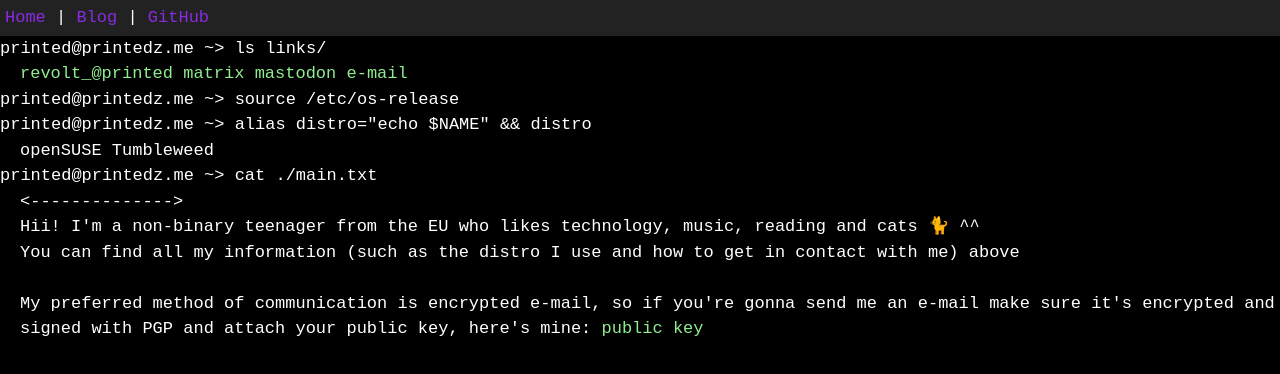
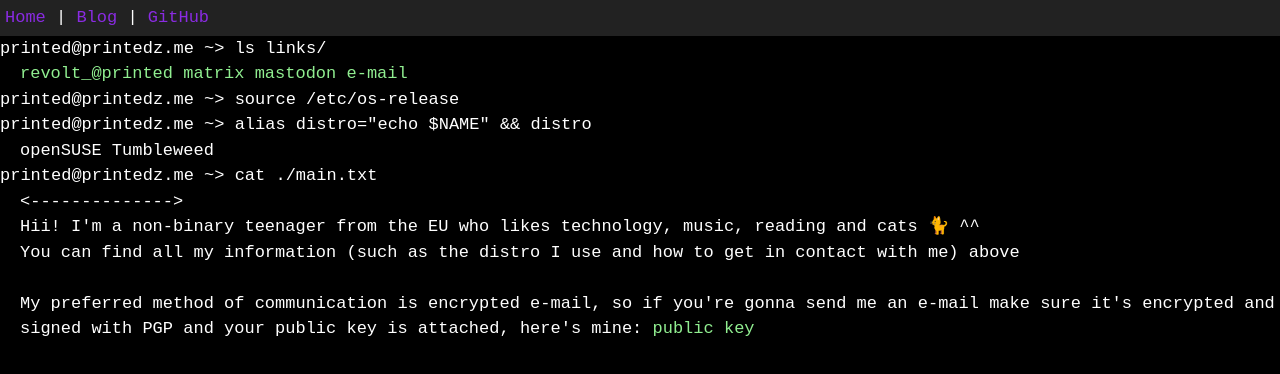
Before and after one commit to printedz/printedz.github.io, a plain HTML site: page index.html in a window 1280 px wide. Drawn offline with Linux system fonts and the light colour scheme.

Commit message:
rephrased something in the index

```diff
--- a/index.html
+++ b/index.html
@@ -19,6 +19,6 @@
     <div class="prompt">cat ./main.txt</div>
     <div class="output"><--------------><br>Hii! I'm a non-binary teenager from the EU who likes technology, music, reading and cats 🐈 ^^</div>
     <div class="output">You can find all my information (such as the distro I use and how to get in contact with me) above</div> <br>
-    <div class="output">My preferred method of communication is encrypted e-mail, so if you're gonna send me an e-mail make sure it's encrypted and signed with PGP and attach your public key, here's mine: <a href="./printedz_riseup.gpg">public key</a></div>
+    <div class="output">My preferred method of communication is encrypted e-mail, so if you're gonna send me an e-mail make sure it's encrypted and signed with PGP and your public key is attached, here's mine: <a href="./printedz_riseup.gpg">public key</a></div>
   </body>
 </html>
```
